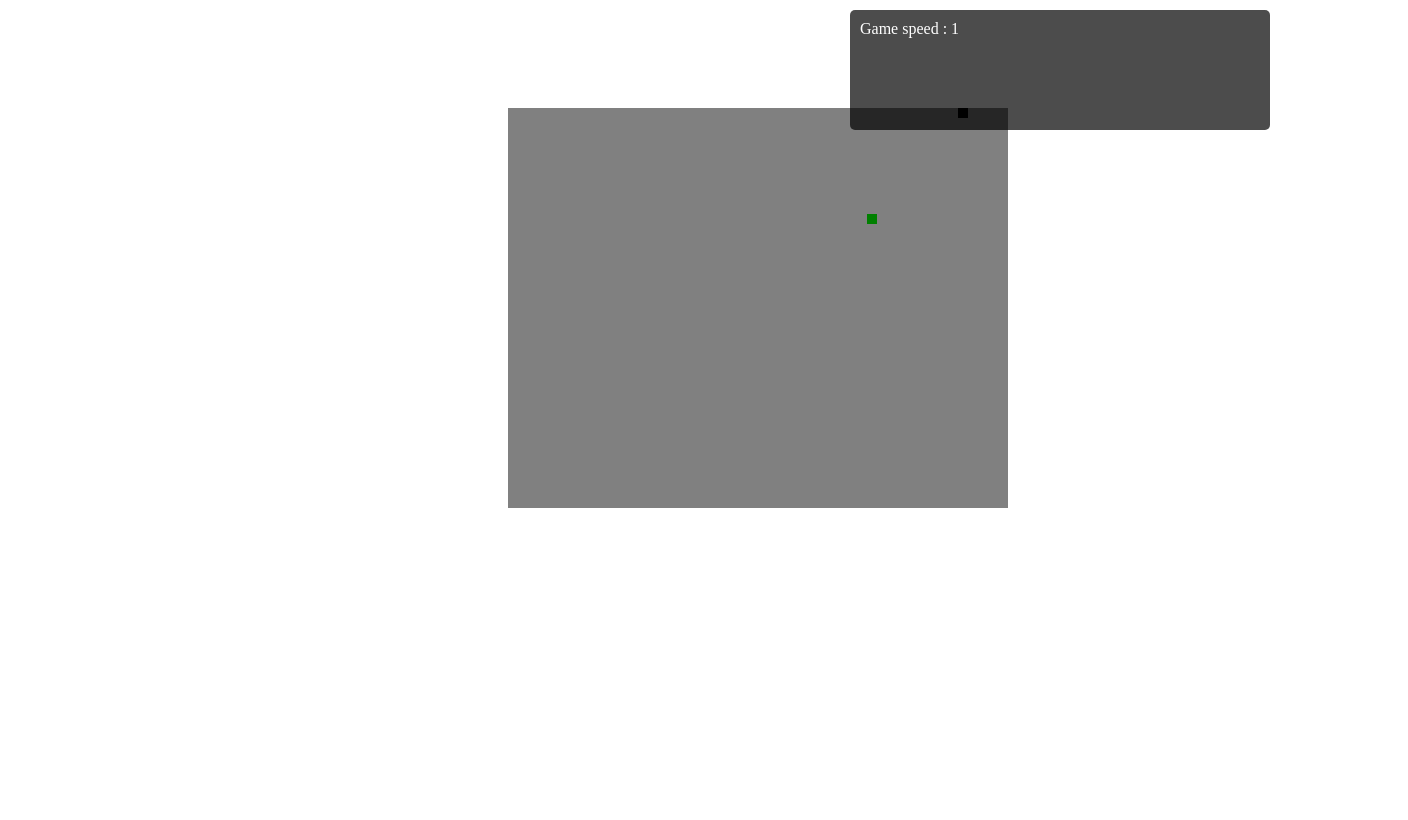
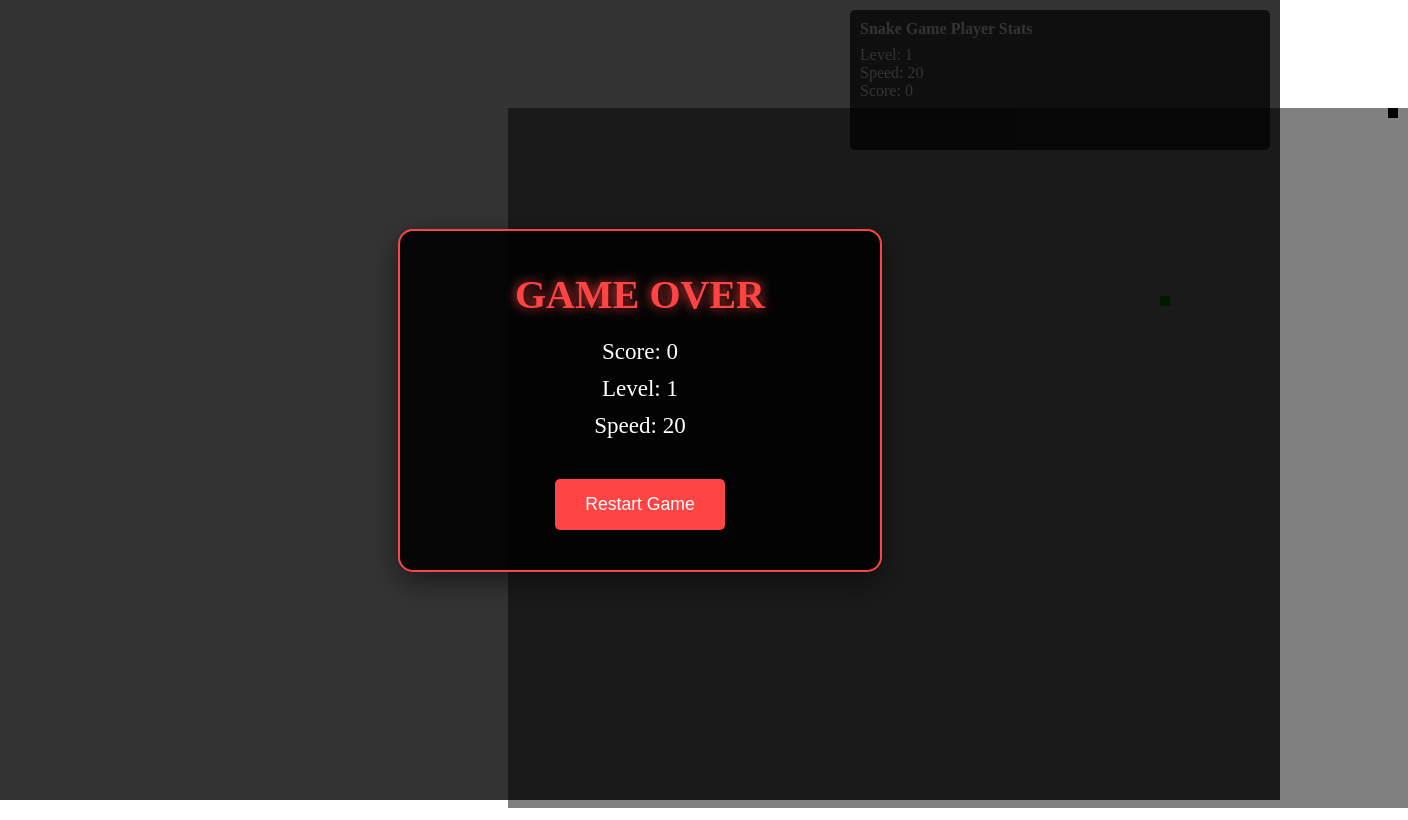
Before and after one commit to mutshiv/theGame, a website with bundled scripts: page src/index.html in a window 1280 px wide. Shown: the whole page, 1408 px wide, since content can reach past the window. Built offline with nearby package versions, Linux system fonts and the light colour scheme.

Commit message:
feat: working state now.

```diff
--- a/src/gameplay/game-play.js
+++ b/src/gameplay/game-play.js
@@ -7,7 +7,7 @@ let gamePlay /** @type {GameState} */;
 export function initializeGameState() {
     gamePlay = {
         level: 1,
-        speed: 1,
+        speed: 20,
         foodPos: null,
         foodConsumption: 0,
         walls: [],
--- a/src/index.html
+++ b/src/index.html
@@ -5,7 +5,8 @@
     <meta charset="UTF-8">
     <meta name="viewport" content="width=device-width, initial-scale=1.0">
     <title>We Gaming</title>
-    <link rel="stylesheet" href="./ui/gameStats.js">
+    <link rel="stylesheet" href="./ui/gameStats.css">
+    <link rel="stylesheet" href="./ui/gameOver.css">
 </head>
 
 <body>
--- a/src/moving-canvas.js
+++ b/src/moving-canvas.js
@@ -2,6 +2,7 @@ import * as Objects from "./objects/wall.js";
 import * as GameState from "./gameplay/game-play.js";
 import * as args from "./utils/args.js";
 import * as UI from "./ui/gameStats.js";
+import * as GameOver from "./ui/gameOver.js";
 
 export class MovingCanvas extends HTMLElement {
 
@@ -39,6 +40,11 @@ export class MovingCanvas extends HTMLElement {
 
         const size = 10;
 
+        const showGameOver = () => {
+            const gameOverModal = GameOver.drawGameOverModal(gameState);
+            document.body.appendChild(gameOverModal);
+        };
+
         const draw = () => {
             ctx.fillStyle = "grey";
             ctx.fillRect(cx, cy, canvas.width, canvas.height);
@@ -69,12 +75,15 @@ export class MovingCanvas extends HTMLElement {
             else if (this.direction === "right") head.x += gameState.speed;
 
             gameState.walls.forEach(wall => {
-                if (Objects.collisionDetection(head, wall))
+                if (Objects.collisionDetection(head, wall)) {
                     this.handleNumber = cancelAnimationFrame(this.handleNumber);
+                    showGameOver();
+                }
             });
 
             if (GameState.selfCannibalism(this.snake)) {
                 this.handleNumber = cancelAnimationFrame(this.handleNumber);
+                showGameOver();
             }
 
             if (food && Objects.collisionDetection(head, food)) {
@@ -93,10 +102,16 @@ export class MovingCanvas extends HTMLElement {
             }
 
             // Check boundary collision BEFORE adding head to snake
-            if (head.x < cx || head.x > cx + canvas.width - size ||
-                head.y < cy || head.y > cy + canvas.height - size) {
-                console.log('Game Over: Hit boundary!');
+            // Snake should stay completely within the grey rectangle
+            if (head.x < cx || head.x >= canvas.width ||
+                head.y < cy || head.y >= canvas.height) {
+                console.log('BOUNDARY COLLISION DETECTED!');
+                console.log('Snake head position:', head);
+                console.log('Canvas bounds: cx=' + cx + ', cy=' + cy + ', width=' + canvas.width + ', height=' + canvas.height);
+                console.log('Valid x range: [' + cx + ' to ' + (cx + canvas.width - size) + ']');
+                console.log('Valid y range: [' + cy + ' to ' + (cy + canvas.height - size) + ']');
                 this.handleNumber = cancelAnimationFrame(this.handleNumber);
+                showGameOver();
                 return;
             }
 
--- /dev/null
+++ b/src/ui/gameOver.css
@@ -0,0 +1,90 @@
+.game-over-overlay {
+    position: fixed;
+    top: 0;
+    left: 0;
+    width: 100%;
+    height: 100%;
+    background-color: rgba(0, 0, 0, 0.8);
+    display: flex;
+    align-items: center;
+    justify-content: center;
+    z-index: 1000;
+    animation: fadeIn 0.3s ease-in-out;
+}
+
+.game-over-modal {
+    background: rgba(0, 0, 0, 0.9);
+    color: white;
+    padding: 40px;
+    border-radius: 15px;
+    text-align: center;
+    border: 2px solid #ff4444;
+    box-shadow: 0 10px 30px rgba(0, 0, 0, 0.5);
+    max-width: 400px;
+    width: 90%;
+    animation: popIn 0.4s ease-out;
+}
+
+.game-over-modal h1 {
+    color: #ff4444;
+    font-size: 2.5em;
+    margin: 0 0 20px 0;
+    text-shadow: 2px 2px 4px rgba(0, 0, 0, 0.5);
+    animation: glow 2s ease-in-out infinite alternate;
+}
+
+.game-over-modal p {
+    margin: 10px 0;
+    font-size: 1.2em;
+}
+
+.game-over-modal button {
+    background: #ff4444;
+    color: white;
+    border: none;
+    padding: 15px 30px;
+    font-size: 1.1em;
+    border-radius: 5px;
+    cursor: pointer;
+    margin-top: 20px;
+    transition: all 0.3s ease;
+}
+
+.game-over-modal button:hover {
+    background: #ff6666;
+    transform: translateY(-2px);
+    box-shadow: 0 4px 12px rgba(255, 68, 68, 0.3);
+}
+
+.game-over-modal button:active {
+    transform: translateY(0);
+}
+
+@keyframes fadeIn {
+    from {
+        opacity: 0;
+    }
+    to {
+        opacity: 1;
+    }
+}
+
+@keyframes popIn {
+    0% {
+        opacity: 0;
+        transform: scale(0.7) translateY(-20px);
+    }
+    100% {
+        opacity: 1;
+        transform: scale(1) translateY(0);
+    }
+}
+
+@keyframes glow {
+    from {
+        text-shadow: 2px 2px 4px rgba(0, 0, 0, 0.5), 0 0 10px #ff4444;
+    }
+    to {
+        text-shadow: 2px 2px 4px rgba(0, 0, 0, 0.5), 0 0 20px #ff4444, 0 0 30px #ff4444;
+    }
+}
--- /dev/null
+++ b/src/ui/gameOver.js
@@ -0,0 +1,100 @@
+/**
+ * @param {GameState} gameState
+ * @returns {HTMLElement}
+ */
+export function drawGameOverModal(gs) {
+    const overlay = document.createElement("div");
+    overlay.className = "game-over-overlay";
+    overlay.style.position = "fixed";
+    overlay.style.top = "0";
+    overlay.style.left = "0";
+    overlay.style.width = "100%";
+    overlay.style.height = "100%";
+    overlay.style.backgroundColor = "rgba(0, 0, 0, 0.8)";
+    overlay.style.display = "flex";
+    overlay.style.alignItems = "center";
+    overlay.style.justifyContent = "center";
+    overlay.style.zIndex = "1000";
+
+    const modal = document.createElement("div");
+    modal.className = "game-over-modal";
+    modal.style.background = "rgba(0, 0, 0, 0.9)";
+    modal.style.color = "white";
+    modal.style.padding = "40px";
+    modal.style.borderRadius = "15px";
+    modal.style.textAlign = "center";
+    modal.style.border = "2px solid #ff4444";
+    modal.style.boxShadow = "0 10px 30px rgba(0, 0, 0, 0.5)";
+    modal.style.maxWidth = "400px";
+    modal.style.width = "90%";
+
+    modal.appendChild(drawGameOverContent(gs));
+    overlay.appendChild(modal);
+
+    return overlay;
+}
+
+/**
+ * @param {GameState} gs
+ * @returns {HTMLElement}
+ */
+function drawGameOverContent(gs) {
+    const container = document.createElement('div');
+
+    const title = document.createElement('h1');
+    title.textContent = 'GAME OVER';
+    title.style.color = '#ff4444';
+    title.style.fontSize = '2.5em';
+    title.style.margin = '0 0 20px 0';
+    title.style.textShadow = '2px 2px 4px rgba(0, 0, 0, 0.5)';
+
+    const stats = document.createElement('div');
+    stats.style.margin = '20px 0';
+    stats.style.fontSize = '1.2em';
+
+    const scoreLabel = document.createElement('p');
+    scoreLabel.textContent = `Score: ${gs.foodConsumption || 0}`;
+    scoreLabel.style.margin = '10px 0';
+
+    const levelLabel = document.createElement('p');
+    levelLabel.textContent = `Level: ${Math.floor((gs.foodConsumption || 0) / 10) + 1}`;
+    levelLabel.style.margin = '10px 0';
+
+    const speedLabel = document.createElement('p');
+    speedLabel.textContent = `Speed: ${gs.speed}`;
+    speedLabel.style.margin = '10px 0';
+
+    const restartButton = document.createElement('button');
+    restartButton.textContent = 'Restart Game';
+    restartButton.style.background = '#ff4444';
+    restartButton.style.color = 'white';
+    restartButton.style.border = 'none';
+    restartButton.style.padding = '15px 30px';
+    restartButton.style.fontSize = '1.1em';
+    restartButton.style.borderRadius = '5px';
+    restartButton.style.cursor = 'pointer';
+    restartButton.style.marginTop = '20px';
+    restartButton.style.transition = 'background 0.3s ease';
+
+    restartButton.addEventListener('mouseenter', () => {
+        restartButton.style.background = '#ff6666';
+    });
+
+    restartButton.addEventListener('mouseleave', () => {
+        restartButton.style.background = '#ff4444';
+    });
+
+    restartButton.addEventListener('click', () => {
+        window.location.reload();
+    });
+
+    stats.appendChild(scoreLabel);
+    stats.appendChild(levelLabel);
+    stats.appendChild(speedLabel);
+
+    container.appendChild(title);
+    container.appendChild(stats);
+    container.appendChild(restartButton);
+
+    return container;
+}
--- a/src/ui/gameStats.js
+++ b/src/ui/gameStats.js
@@ -8,7 +8,7 @@ export function drawGameStatsPanel(gs) {
     panel.style.top = "10px";
     panel.style.right = "10px";
     panel.style.width = "400px";
-    panel.style.height = "100px";
+    panel.style.height = "120px";
     panel.style.background = "rgba(0, 0, 0, 0.7)";
     panel.style.color = "white";
     panel.style.padding = "10px";
@@ -25,8 +25,26 @@ export function drawGameStatsPanel(gs) {
  * @returns {HTMLElement}
  */
 function drawContent(gs) {
-    const label = document.createElement('label');
-    label.textContent = 'Game speed : ' + gs.speed;
+    const container = document.createElement('div');
 
-    return label;
+    const title = document.createElement('div');
+    title.textContent = 'Snake Game Player Stats';
+    title.style.fontWeight = 'bold';
+    title.style.marginBottom = '8px';
+
+    const levelStat = document.createElement('div');
+    levelStat.textContent = `Level: ${gs.level}`;
+
+    const speedStat = document.createElement('div');
+    speedStat.textContent = `Speed: ${gs.speed}`;
+
+    const scoreStat = document.createElement('div');
+    scoreStat.textContent = `Score: ${gs.foodConsumption || 0}`;
+
+    container.appendChild(title);
+    container.appendChild(levelStat);
+    container.appendChild(speedStat);
+    container.appendChild(scoreStat);
+
+    return container;
 }
--- a/src/utils/args.js
+++ b/src/utils/args.js
@@ -5,7 +5,7 @@ export function canvasDimensions() {
     return {
         x: 500,
         y: 100,
-        w: 1000,
-        h: 500,
+        w: 1400,
+        h: 800,
     }
 }
```
Also changed, not shown: src/boundary-collision.test.js (+102 -14 lines).
